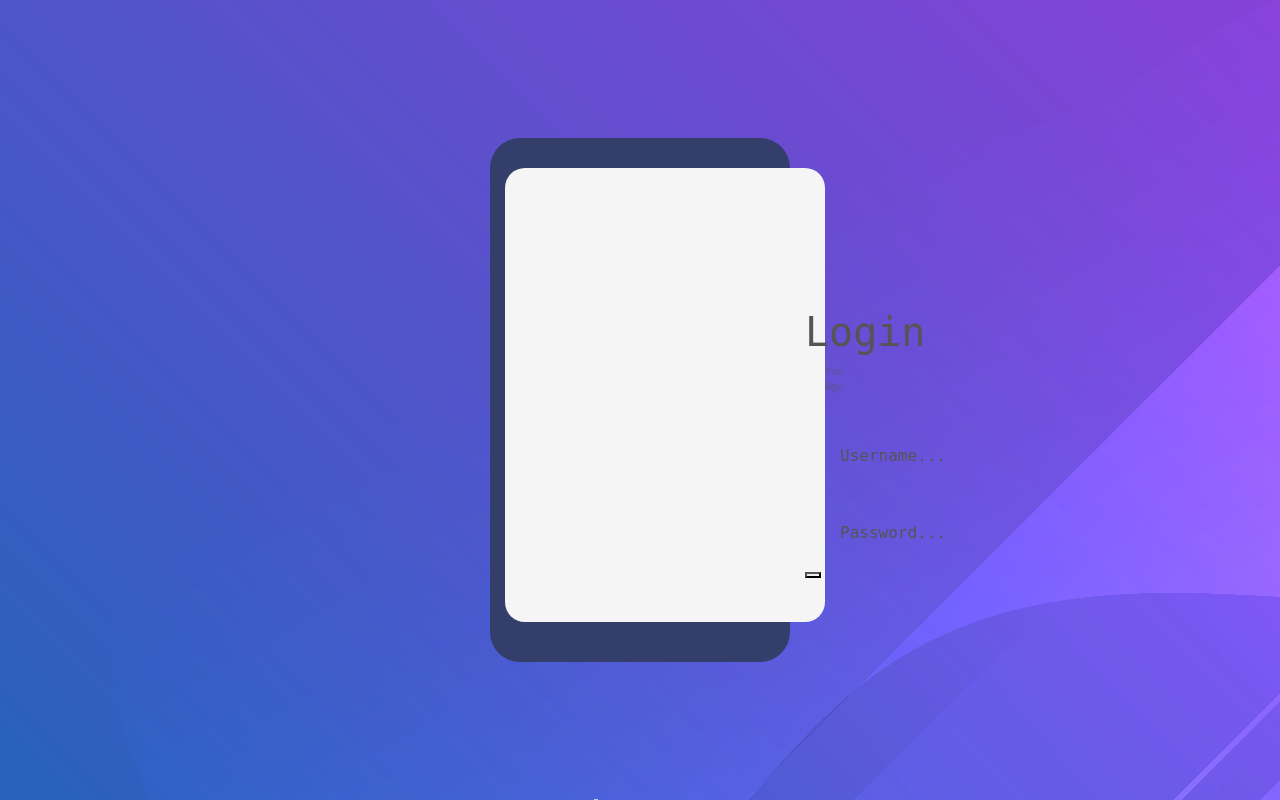
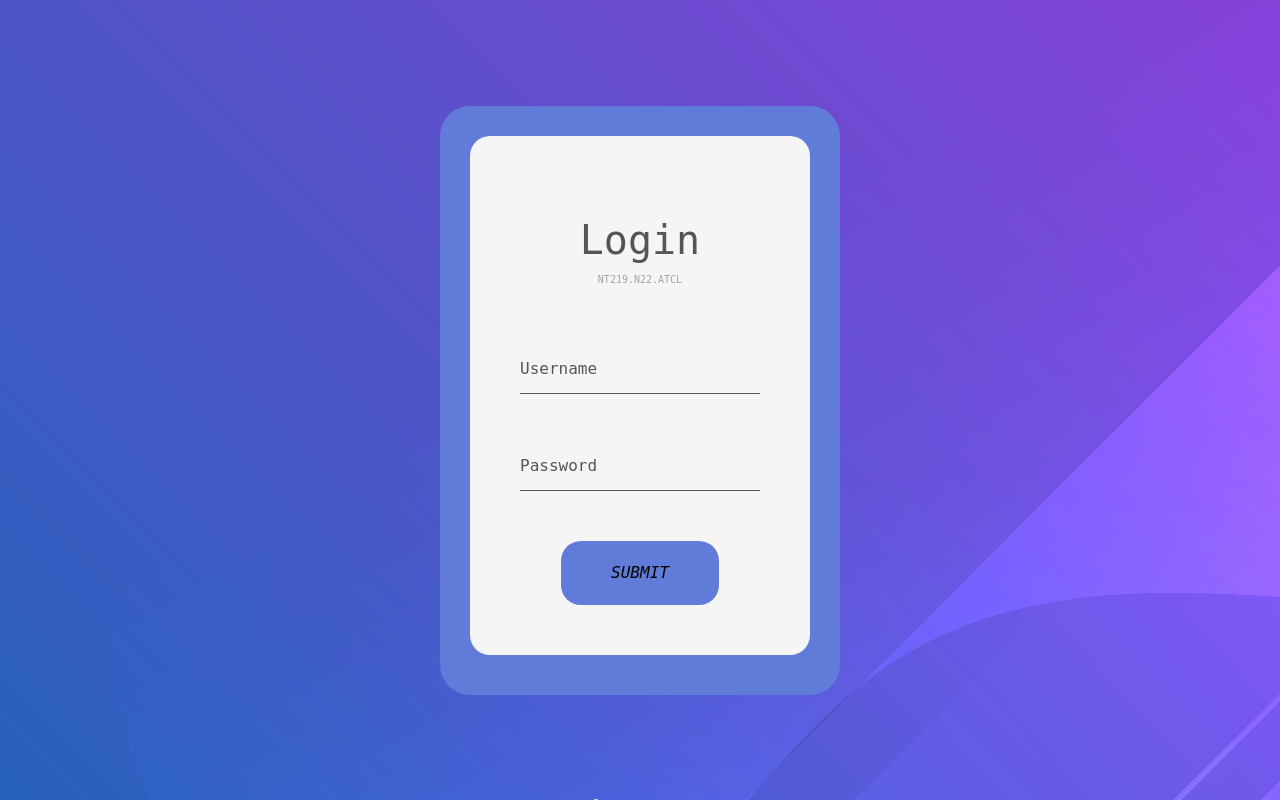
Before and after one commit to UIT20520649/Cryptography-Project, a Flask app: page /login in a window 1280 px wide. Run offline with Flask 2, Linux system fonts and the light colour scheme.

Commit message:
fix Login form

```diff
--- a/Application/static/styles/style.css
+++ b/Application/static/styles/style.css
@@ -11,11 +11,13 @@ body {
 }
 
 .loginContainer {
-    background-color: #333F6A;
-    width: 300px;
+    background-color: #617bd8;
+    background-blend-mode:multiply;
+    opacity: 100;
+    width: 400px;
     max-width: 100%;
     text-align: center;
-    padding: 10px 15px 40px;
+    padding: 10px 30px 40px;
     border-radius: 30px;
     position: relative;
     z-index: 1;
@@ -23,7 +25,7 @@ body {
 
 .form {
     background-color: #F5F5F5;
-    padding: 100px 20px 40px 300px;
+    padding: 50px 50px 50px 50px;
     margin-top: 20px;
     border-radius: 20px;
     position: relative;
@@ -47,25 +49,27 @@ body {
 .group {
     position: relative;
     display: grid;
-    grid-template-columns: 30px auto;
-    padding: 10px 0;
-    margin-top: 30px;
+    grid-template-columns: auto auto;
+    padding: 10px 10px;
+    margin-top: 20px;
+    margin-bottom: 50px;
     border-bottom: 1px solid #555;
 }
-
+/* Login Head */
 .group:nth-child(1) {
     grid-template-columns: 100%;
     border-bottom: none;
 }
-
+/* Username */
 .group:nth-child(1) span {
     opacity: 0.5;
     font-size: x-small;
-    padding: 0 20px;
+    padding: auto, auto;
 }
+/* Password */
+.group:nth-child(3) {
+    grid-template-columns: auto auto;
 
-.group:nth-child(3) {
-    grid-template-columns: 30px auto 30px;
 }
 
 .group input {
@@ -76,14 +80,15 @@ body {
 
 .group label {
     position: absolute;
-    left: 35px;
+    left: 0px;
     top: 10px;
     transition: 0.5s;
 }
 
+
 .group input:focus~label,
 .group input:not(:placeholder-shown)~label {
-    top: -20px;
+    top: -10px;
 }
 
 .group:nth-child(3) input[type="text"]~.fa-eye-slash {
@@ -94,46 +99,23 @@ body {
     display: none;
 }
 
-/* .loginBtn {
-    background-color: #F5F5F5;
-    width: 100px;
-    height: 100px;
-    border-radius: 50%;
-    margin-left: 50%;
-    transform: translate(-50%, 50%);
-    border: 10px solid #333F6A;
+
+
+.loginBtn button {
+    background-color: #617bd8;
     position: relative;
+    padding: 20px 50px;
+    border-radius: 20px;
+    border: none;
+    transform: translate(0,0);
 }
 
-.loginBtn button {
-    width: 200%;
-    height: 150%;
-    border-radius: 20%;
-    border: none;
-    background-image: linear-gradient(to bottom right, #DA95F5, #F465F3);
-    color: #fff;
-}
 
-.loginBtn::before {
-    content: '';
-    position: absolute;
-    left: calc(100% + 10px);
-    top: 50%;
-    width: 70px;
-    height: 20px;
-    border-bottom-left-radius: 15px;
-    box-shadow: -30px 0px 0 #333F6A;
-    z-index: -1;
+
+/* .loginBtn::before {
+
 }
 
 .loginBtn::after {
-    content: '';
-    position: absolute;
-    right: calc(100% + 10px);
-    top: 50%;
-    width: 70px;
-    height: 20px;
-    border-bottom-right-radius: 15px;
-    box-shadow: 30px 0px 0 #333F6A;
-    z-index: -1;
+
 } */
--- a/Application/templates/login.html
+++ b/Application/templates/login.html
@@ -16,23 +16,23 @@
                 <div class="group">
                     <h1>Login</h1>
                     <span>
-                        You Ngu
+                        NT219.N22.ATCL
                     </span>
                 </div>
                 <div class="group">
-                    <i class="fa-regular fa-user"></i>
+                    <!-- <i class="fa-regular fa-user"></i> -->
                     <input type="text" placeholder=" " id="name" autocomplete="off">
-                    <label for="name">Username...</label>
+                    <label for="name">Username</label>
                 </div>
                 <div class="group">
-                    <i class="fa-solid fa-lock"></i>
+                    <!-- <i class="fa-solid fa-lock"></i> -->
                     <input type="password" placeholder=" " id="password" autocomplete="off">
                     <i class="fa-regular fa-eye" onclick="changeTypePassword()"></i>
                     <i class="fa-regular fa-eye-slash" onclick="changeTypePassword()"></i>
-                    <label for="password">Password...</label>
+                    <label for="password">Password</label>
                 </div>
                 <div class="loginBtn">
-                    <button><i class="fa-solid fa-arrow-right"></i></button>
+                    <button><i class="fa-solid fa-arrow-right">SUBMIT</i></button>
                 </div>
             </div>
 
```
Also changed, not shown: Application/static/assets/user-solid.svg (added).
